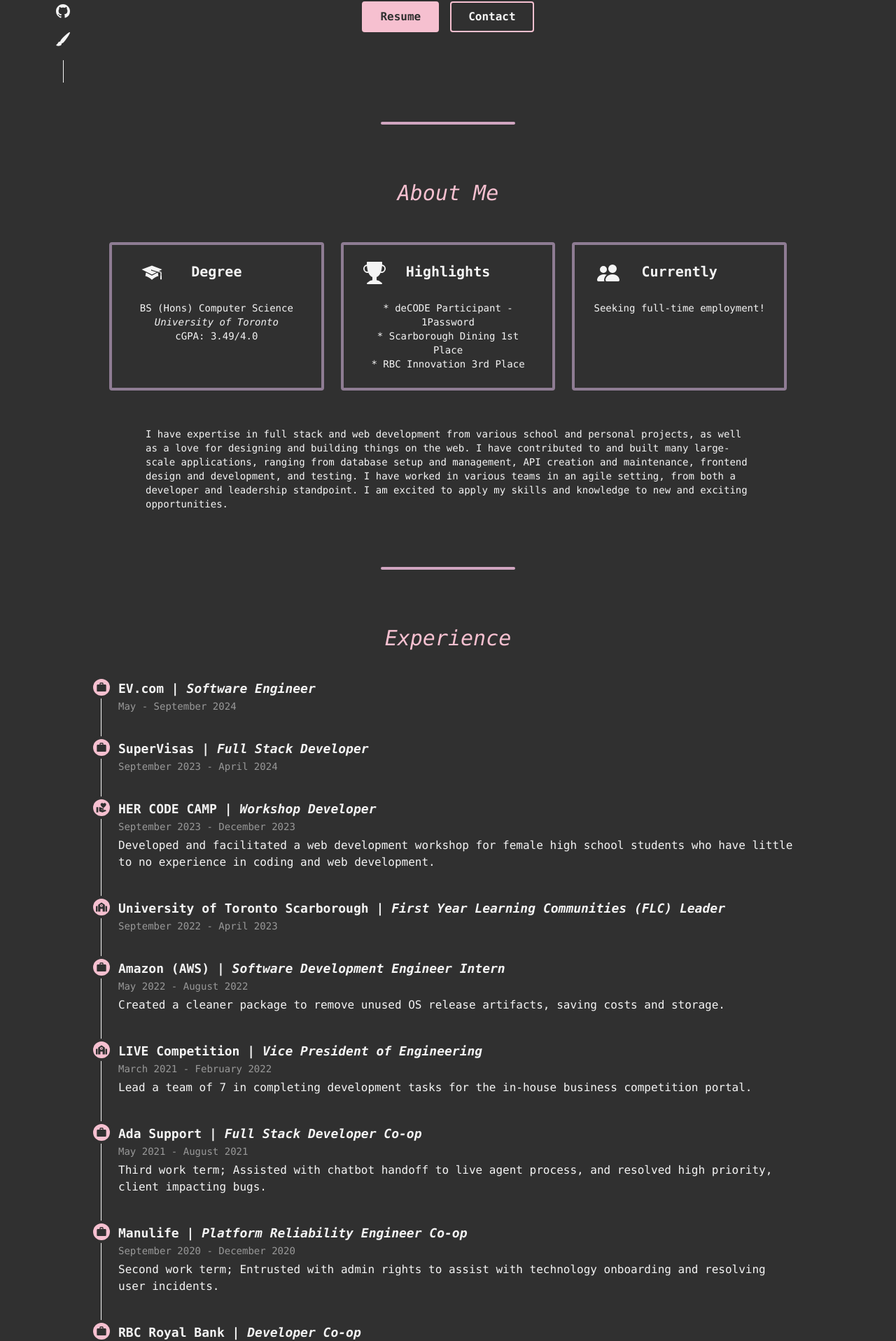
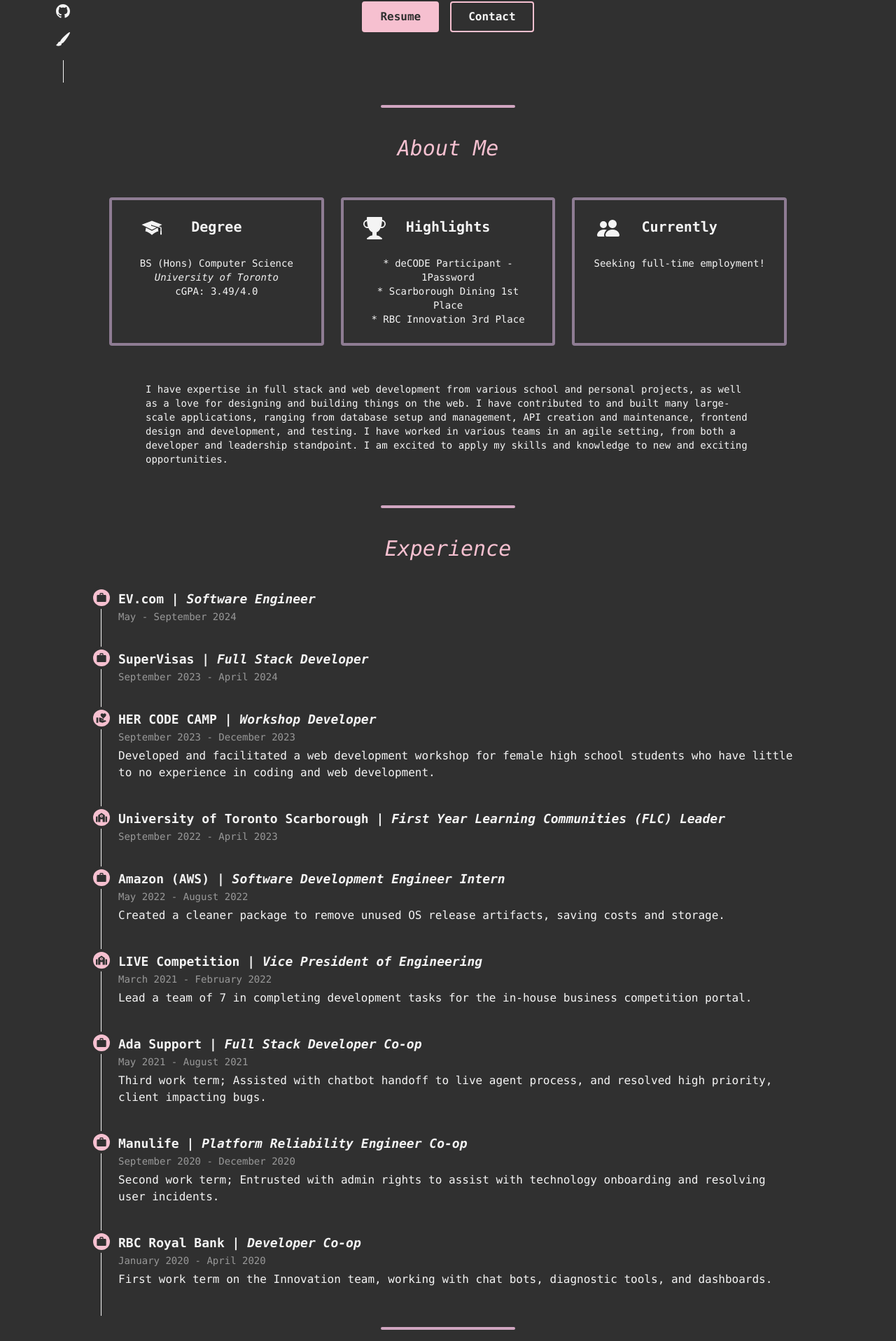
Before and after one commit to winnllam/winnllam.github.io, a React (Create React App) app: page / in a window 1280 px wide. Shown: the part 642-2558 px from the top of the page at 70% size. Built offline with nearby package versions, Linux system fonts and the light colour scheme.

Commit message:
Made Hr a component

```diff
--- a/src/App.tsx
+++ b/src/App.tsx
@@ -7,16 +7,20 @@
 import Contacts from "./components/contacts/Contacts";
 import Footer from "./components/footer/Footer";
 
+const Hr: React.FC = () => (
+  <hr className="w-48 h-1 mx-auto my-4 bg-pink border-0 rounded" />
+);
+
 function App() {
   return (
     <>
       <Header />
       <Navigation />
-      <hr className="w-48 h-1 mx-auto my-4 bg-pink border-0 rounded md:mt-10 md:mb-20" />
+      <Hr />
       <About />
-      <hr className="w-48 h-1 mx-auto my-4 bg-pink border-0 rounded md:mt-10 md:mb-20" />
+      <Hr />
       <Experience />
-      <hr className="w-48 h-1 mx-auto my-4 bg-pink border-0 rounded md:mt-10 md:mb-20" />
+      <Hr />
       <Projects />
       <Contacts />
       <Footer />
```
